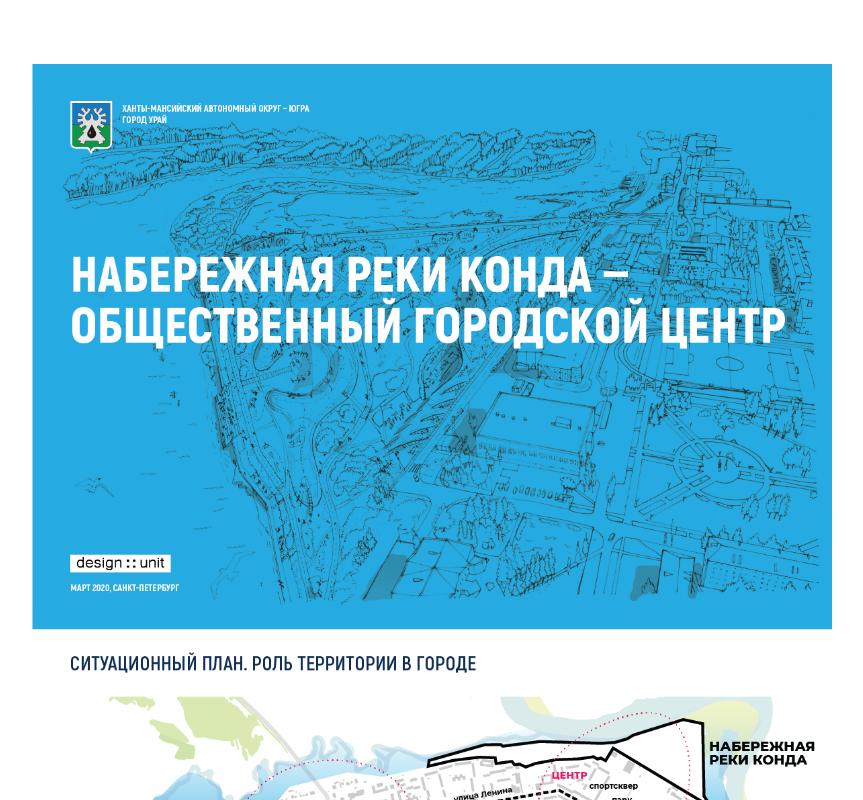
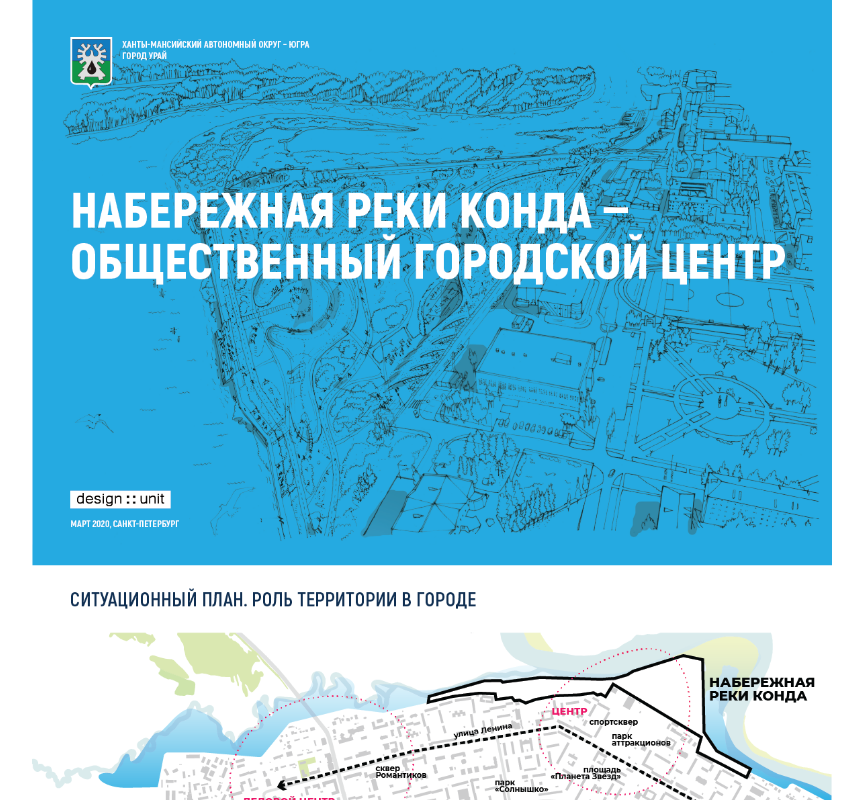
Before and after one commit to designunit/bereguray, a Next.js app: page /project in a window 1280 px wide. Shown: the top 800 px of the page, without its empty margins (208-1071 px from the left). Built offline with nearby package versions, Linux system fonts and the light colour scheme.

Commit message:
cancel padding

```diff
--- a/src/components/ProjectPage/styles.module.css
+++ b/src/components/ProjectPage/styles.module.css
@@ -2,7 +2,6 @@
     display: flex;
     flex-wrap: wrap;
     justify-content: center;
-    padding: 5% 0;
 }
 
 .picture {
```
